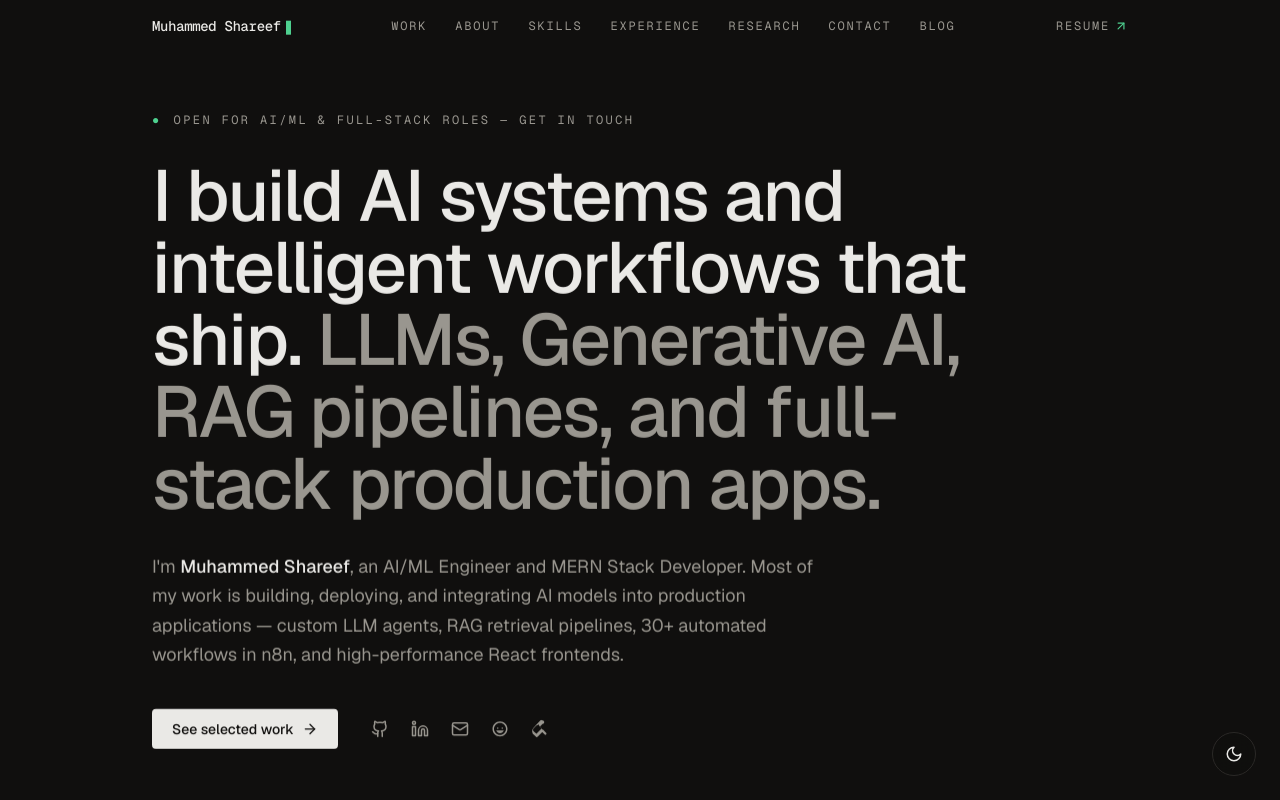
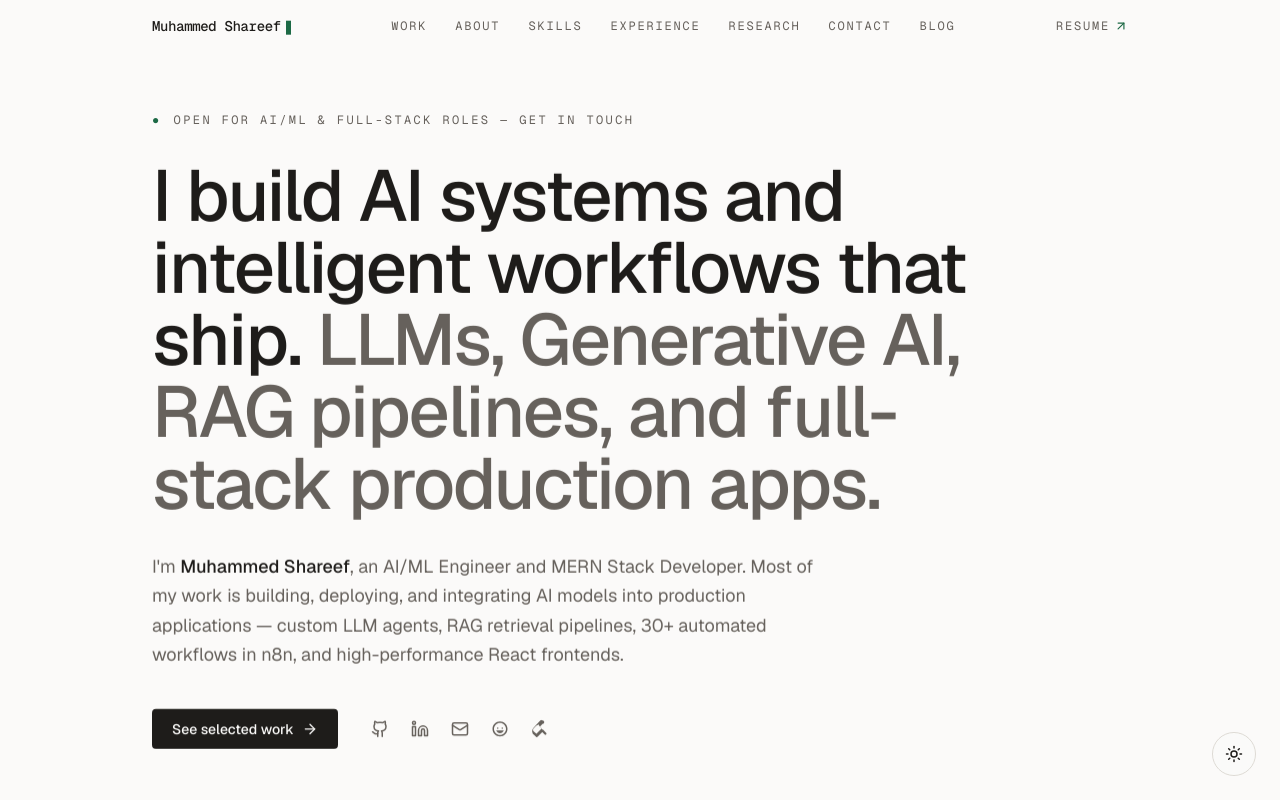
Before and after one commit to shareefmx/shareef_mottath, a React (Vite) app: page / in a window 1280 px wide. Shown: the top 800 px of the page. Built offline with nearby package versions, Linux system fonts and the light colour scheme; the HTML template or start-up script is replaced by a standard one.

Commit message:
feat: default to device system theme (dark/light) with live OS sync and toggle support

```diff
--- a/index.html
+++ b/index.html
@@ -1,5 +1,5 @@
 <!doctype html>
-<html lang="en" class="dark">
+<html lang="en">
 
 <head>
   <meta charset="UTF-8" />
@@ -27,8 +27,9 @@
   <script>
     (function() {
       try {
-        const theme = localStorage.getItem('theme') || 'dark';
-        if (theme === 'dark' || (theme === 'system' && window.matchMedia('(prefers-color-scheme: dark)').matches)) {
+        const storedTheme = localStorage.getItem('portfolio-theme') || 'system';
+        const prefersDark = window.matchMedia('(prefers-color-scheme: dark)').matches;
+        if (storedTheme === 'dark' || (storedTheme === 'system' && prefersDark)) {
           document.documentElement.classList.add('dark');
         } else {
           document.documentElement.classList.remove('dark');
--- a/src/App.tsx
+++ b/src/App.tsx
@@ -17,7 +17,7 @@ const queryClient = new QueryClient();
 
 const App = () => {
   return (
-    <ThemeProvider defaultTheme="dark" storageKey="portfolio-theme">
+    <ThemeProvider defaultTheme="system" storageKey="portfolio-theme">
       <QueryClientProvider client={queryClient}>
         <TooltipProvider>
           <Toaster />
--- a/src/components/ThemeToggle.tsx
+++ b/src/components/ThemeToggle.tsx
@@ -2,10 +2,10 @@ import { useTheme } from "@/components/theme-provider";
 import { Sun, Moon } from "lucide-react";
 
 export function ThemeToggle() {
-  const { theme, setTheme } = useTheme();
+  const { resolvedTheme, setTheme } = useTheme();
 
   const toggleTheme = () => {
-    if (theme === "dark") {
+    if (resolvedTheme === "dark") {
       setTheme("light");
     } else {
       setTheme("dark");
@@ -16,8 +16,8 @@ export function ThemeToggle() {
     <button
       type="button"
       onClick={toggleTheme}
-      aria-label={`Switch to ${theme === "dark" ? "light" : "dark"} theme`}
-      className="fixed bottom-5 right-5 z-50 grid h-11 w-11 place-items-center rounded-full border border-border bg-background/80 text-muted-foreground shadow-lg backdrop-blur-md transition-colors hover:text-foreground hover:border-foreground/30 sm:bottom-6 sm:right-6"
+      aria-label={`Switch to ${resolvedTheme === "dark" ? "light" : "dark"} theme`}
+      className="fixed bottom-5 right-5 z-50 grid h-11 w-11 place-items-center rounded-full border border-border bg-background/80 text-muted-foreground shadow-lg backdrop-blur-md transition-colors hover:text-foreground hover:border-foreground/30 sm:bottom-6 sm:right-6 cursor-pointer"
     >
       <Sun className="h-[18px] w-[18px] rotate-0 scale-100 transition-all dark:-rotate-90 dark:scale-0 text-foreground" />
       <Moon className="absolute h-[18px] w-[18px] rotate-90 scale-0 transition-all dark:rotate-0 dark:scale-100 text-foreground" />
--- a/src/components/theme-provider.tsx
+++ b/src/components/theme-provider.tsx
@@ -1,6 +1,6 @@
 import React, { createContext, useContext, useEffect, useState } from "react";
 
-type Theme = "dark" | "light" | "system";
+export type Theme = "dark" | "light" | "system";
 
 type ThemeProviderProps = {
   children: React.ReactNode;
@@ -10,11 +10,13 @@ type ThemeProviderProps = {
 
 type ThemeProviderState = {
   theme: Theme;
+  resolvedTheme: "dark" | "light";
   setTheme: (theme: Theme) => void;
 };
 
 const initialState: ThemeProviderState = {
-  theme: "dark",
+  theme: "system",
+  resolvedTheme: "dark",
   setTheme: () => null,
 };
 
@@ -22,36 +24,59 @@ const ThemeProviderContext = createContext<ThemeProviderState>(initialState);
 
 export function ThemeProvider({
   children,
-  defaultTheme = "dark",
-  storageKey = "theme",
+  defaultTheme = "system",
+  storageKey = "portfolio-theme",
   ...props
 }: ThemeProviderProps) {
-  const [theme, setTheme] = useState<Theme>(
+  const [theme, setThemeState] = useState<Theme>(
     () => (localStorage.getItem(storageKey) as Theme) || defaultTheme
   );
 
+  const [resolvedTheme, setResolvedTheme] = useState<"dark" | "light">(() => {
+    if (typeof window === "undefined") return "dark";
+    const stored = (localStorage.getItem(storageKey) as Theme) || defaultTheme;
+    if (stored === "system") {
+      return window.matchMedia("(prefers-color-scheme: dark)").matches ? "dark" : "light";
+    }
+    return stored === "light" ? "light" : "dark";
+  });
+
   useEffect(() => {
     const root = window.document.documentElement;
-    root.classList.remove("light", "dark");
+    const mediaQuery = window.matchMedia("(prefers-color-scheme: dark)");
 
-    if (theme === "system") {
-      const systemTheme = window.matchMedia("(prefers-color-scheme: dark)")
-        .matches
-        ? "dark"
-        : "light";
+    const updateTheme = () => {
+      root.classList.remove("light", "dark");
 
-      root.classList.add(systemTheme);
-      return;
-    }
+      if (theme === "system") {
+        const systemTheme = mediaQuery.matches ? "dark" : "light";
+        root.classList.add(systemTheme);
+        setResolvedTheme(systemTheme);
+        return;
+      }
 
-    root.classList.add(theme);
+      root.classList.add(theme);
+      setResolvedTheme(theme);
+    };
+
+    updateTheme();
+
+    const listener = () => {
+      if (theme === "system") {
+        updateTheme();
+      }
+    };
+
+    mediaQuery.addEventListener("change", listener);
+    return () => mediaQuery.removeEventListener("change", listener);
   }, [theme]);
 
   const value = {
     theme,
+    resolvedTheme,
     setTheme: (newTheme: Theme) => {
       localStorage.setItem(storageKey, newTheme);
-      setTheme(newTheme);
+      setThemeState(newTheme);
     },
   };
 
```
Also changed, not shown: src/components/sections/Badges.tsx (line endings or trailing spaces), src/components/sections/TechnicalSkills.tsx (line endings or trailing spaces).
